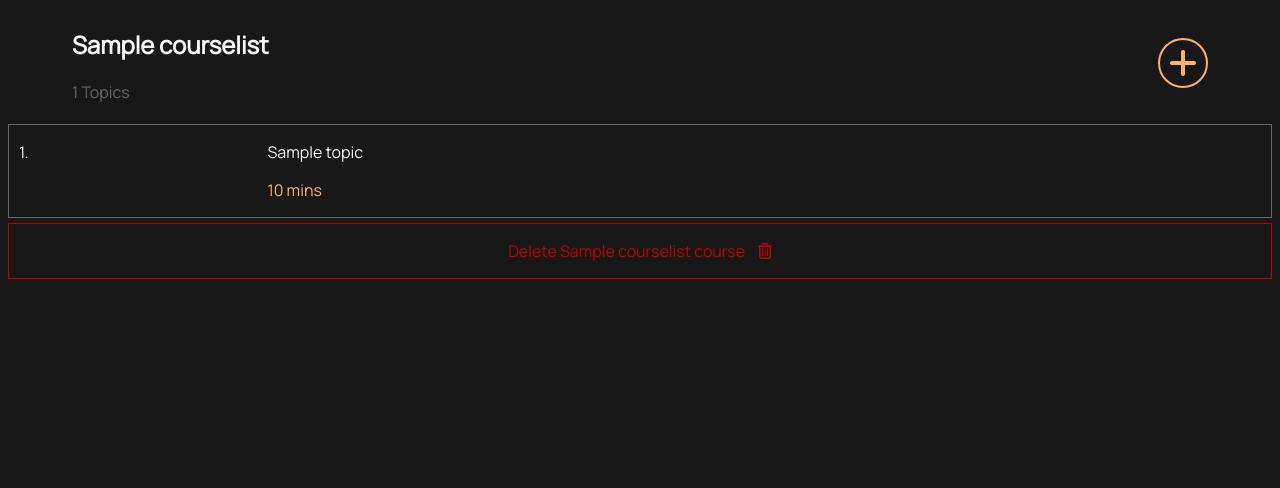
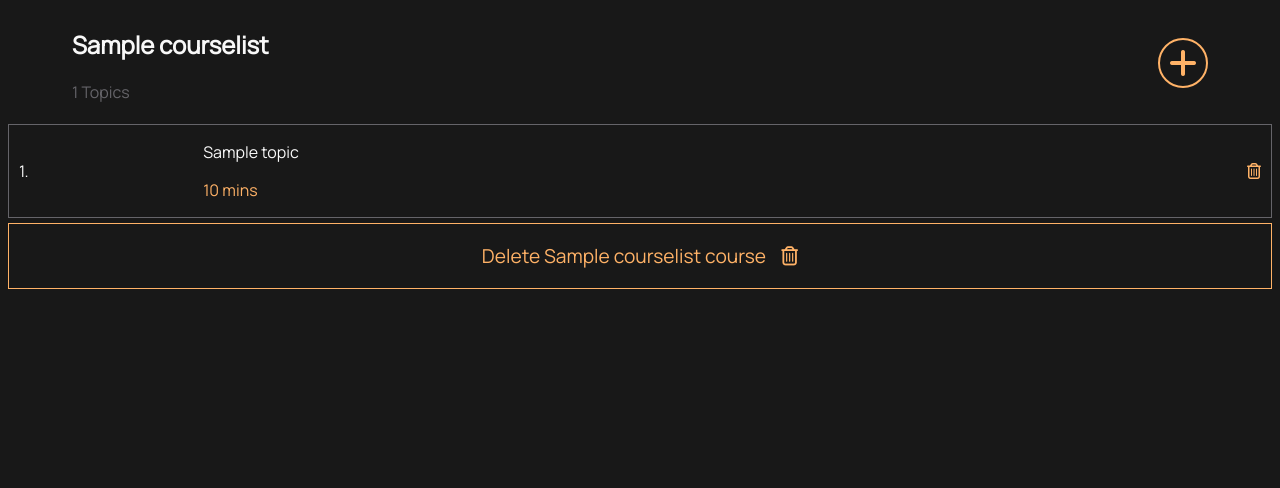
Before and after one commit to Uthmanbello/courses, a Django app: page /courses/1/ in a window 1280 px wide. Shown: the top 488 px of the page. Run offline with Django 4.2, Linux system fonts and the light colour scheme; tables that the repository leaves empty hold one stand-in row (values such as "Sample post"); some libraries are stand-ins or nearby versions.

Commit message:
Add delete icons for topics

```diff
--- a/src/courses/courselist/templates/base.html
+++ b/src/courses/courselist/templates/base.html
@@ -192,19 +192,20 @@
 
         .topic-item {
             justify-content: space-between;
+            align-items: center;
             border: 1px solid #656469;
             padding: 0px 10px;
             margin: 5px 0;
-
         }
 
         .topic-duration {
-            flex-basis: 80%;
+            flex-basis: 70%;
         }
 
         .delete-course {
-            border: 1px solid rgb(197, 0, 0);
-            color: rgb(197, 0, 0);
+            border: 1px solid #ffb267;
+            color: #ffb267;
+            font-size: 1.2rem;
             justify-content: center;
             margin: auto;
             padding: auto;
@@ -212,7 +213,7 @@
 
         .delete-course:hover {
             color: #181818;
-            background-color: rgb(197, 0, 0);
+            background-color: #ffb267;
         }
 
         .footer-icons {
--- a/src/courses/courselist/templates/course_detail.html
+++ b/src/courses/courselist/templates/course_detail.html
@@ -17,10 +17,11 @@
                 <p>{{ topic.title }}</p>
                 <p class="primary">{{ topic.duration }} mins</p>
             </div>
+            <i class="fa-regular fa-trash-can primary"></i>
         </li>
         {% endfor %}
         <li class="row topic-item delete-course">
-                <p>Delete {{ course.name }} course &nbsp;&nbsp;&nbsp;<i class="fa-regular fa-trash-can"></i></p>
+            <p>Delete {{ course.name }} course &nbsp;&nbsp;&nbsp;<i class="fa-regular fa-trash-can fa-1.5x"></i></p>
         </li>
     </ol>
 
```
